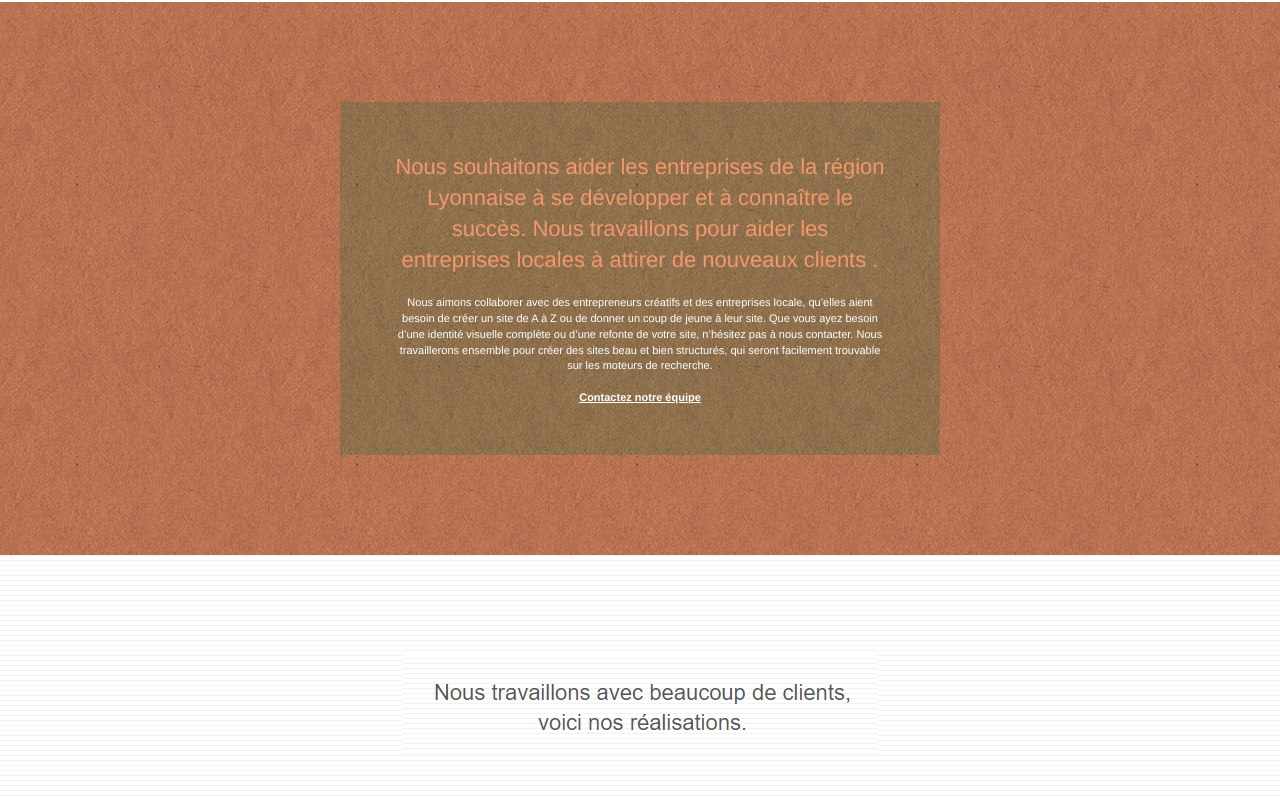
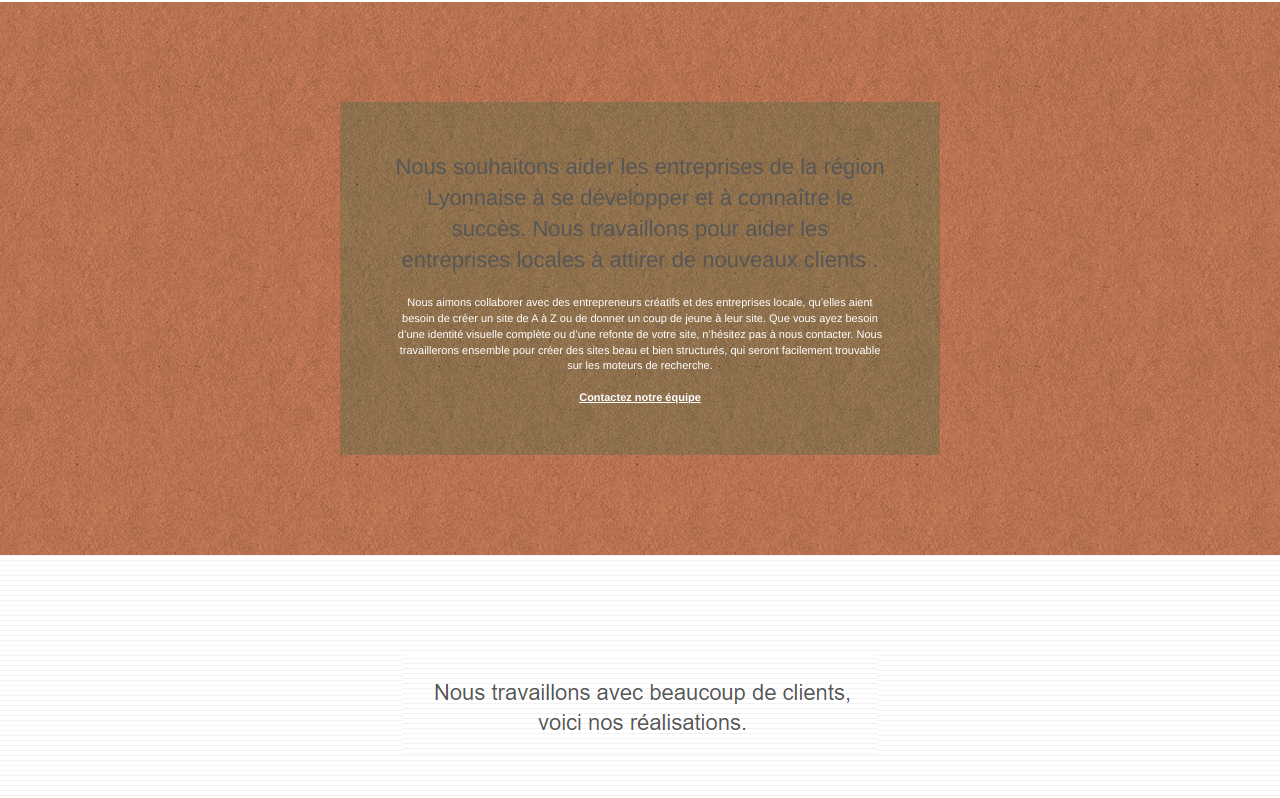
Before and after one commit to ACJF00/MUZIOTTICharly_4_08042021, a plain HTML site: page modified/index.html in a window 1280 px wide. Shown: the part 1159-1957 px from the top of the page. Drawn offline with Linux system fonts and the light colour scheme.

Commit message:
Contraste page2

```diff
--- a/modified/style.css
+++ b/modified/style.css
@@ -774,10 +774,6 @@ h4 {
     background-color: #F3976C;
 }
 
-.tc-white {
-    color: #F3976C!important;
-}
-
 .btn-atomic-tangerine {
     background: #F3976C;
     color: #FFFFFF!important;
```
